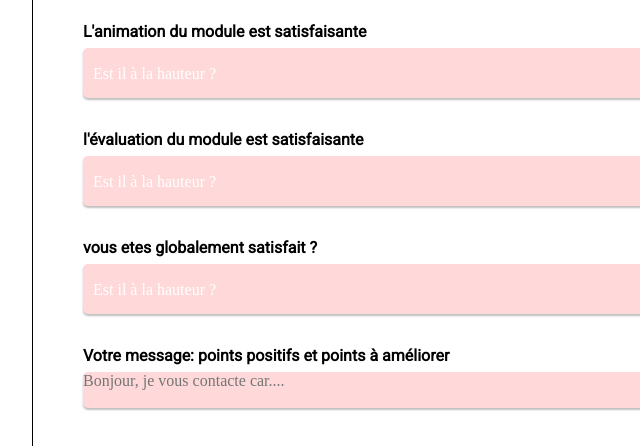
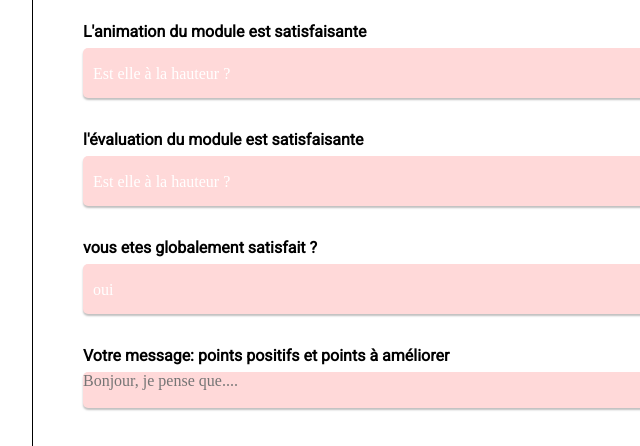
Before and after one commit to Lawberryy/marketing-IA, a plain HTML site: page minisite/index.html in a window 1280 px wide. Shown: the part 2104-2550 px from the top of the page, 96-736 px from the left. Drawn offline with Linux system fonts and the light colour scheme.

Commit message:
form satisfaction adding

```diff
--- a/minisite/index.html
+++ b/minisite/index.html
@@ -111,7 +111,7 @@
             <div>
                 <label for="sujet">L'animation du module est satisfaisante</label>
                 <select name="sujet" id="sujet" required>
-                    <option value="" disabled selected hidden> Est il à la hauteur ?</option>
+                    <option value="" disabled selected hidden> Est elle à la hauteur ?</option>
                     <option value="probleme-compte">Totalement Satisfait</option>
                     <option value="question-produit">satisfait</option>
                     <option value="suivi-commande">Plutot satisfait</option>
@@ -121,7 +121,7 @@
             <div>
                 <label for="sujet">l'évaluation du module est satisfaisante</label>
                 <select name="sujet" id="sujet" required>
-                    <option value="" disabled selected hidden> Est il à la hauteur ?</option>
+                    <option value="" disabled selected hidden> Est elle à la hauteur ?</option>
                     <option value="probleme-compte">Totalement Satisfait</option>
                     <option value="question-produit">satisfait</option>
                     <option value="suivi-commande">Plutot satisfait</option>
@@ -131,7 +131,7 @@
             <div>
                 <label for="sujet">vous etes globalement satisfait ?</label>
                 <select name="sujet" id="sujet" required>
-                    <option value="" disabled selected hidden> Est il à la hauteur ?</option>
+                    <option value="" disabled selected hidden> oui</option>
                     <option value="probleme-compte">Totalement Satisfait</option>
                     <option value="question-produit">satisfait</option>
                     <option value="suivi-commande">Plutot satisfait</option>
@@ -140,7 +140,7 @@
             </div>
             <div>
             <label for="message">Votre message: points positifs et points à améliorer</label>
-            <textarea id="message" name="message" placeholder="Bonjour, je vous contacte car...." required></textarea>
+            <textarea id="message" name="message" placeholder="Bonjour, je pense que...." required></textarea>
             </div>
             <div>
             <button type="submit">Envoyer mon message</button>
```
